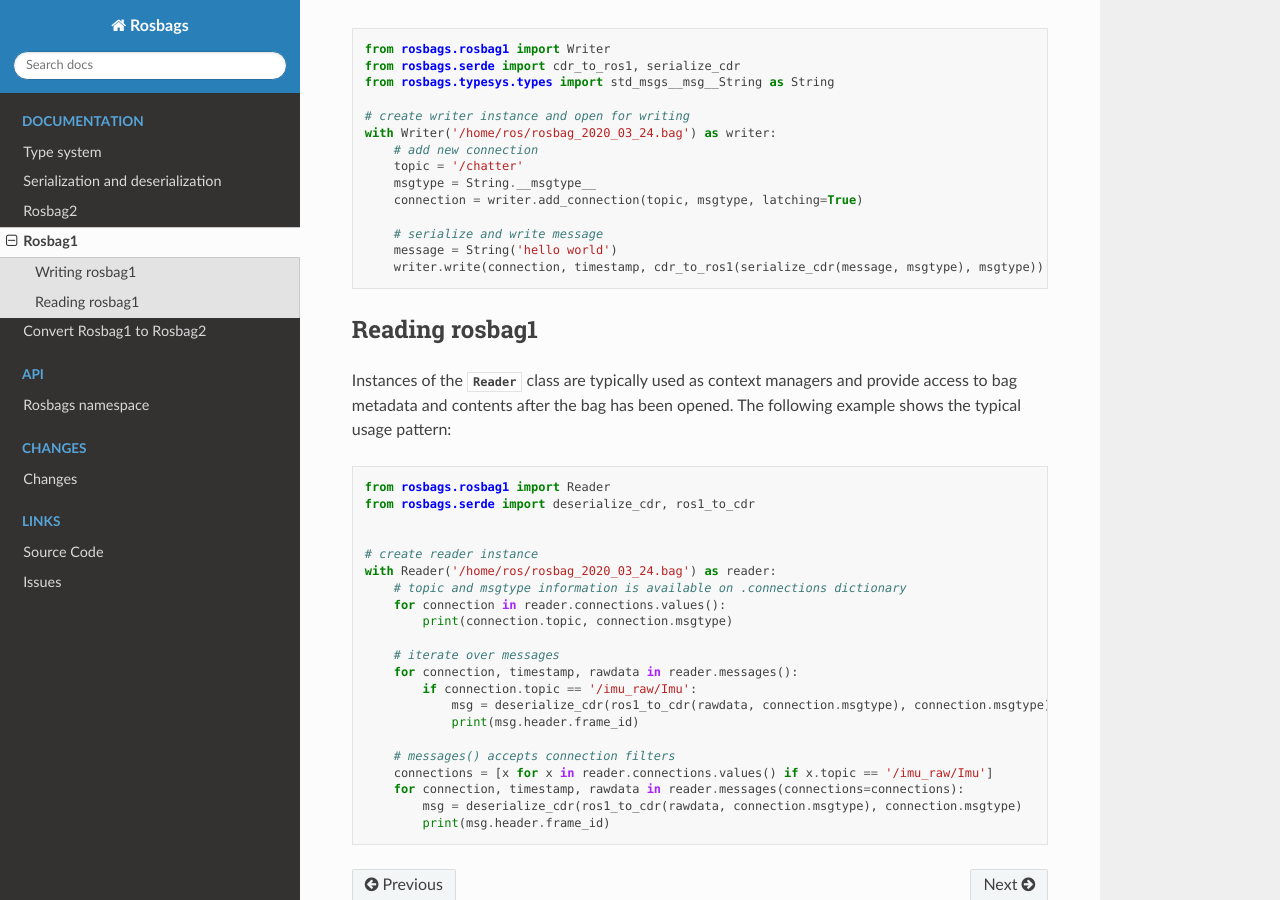
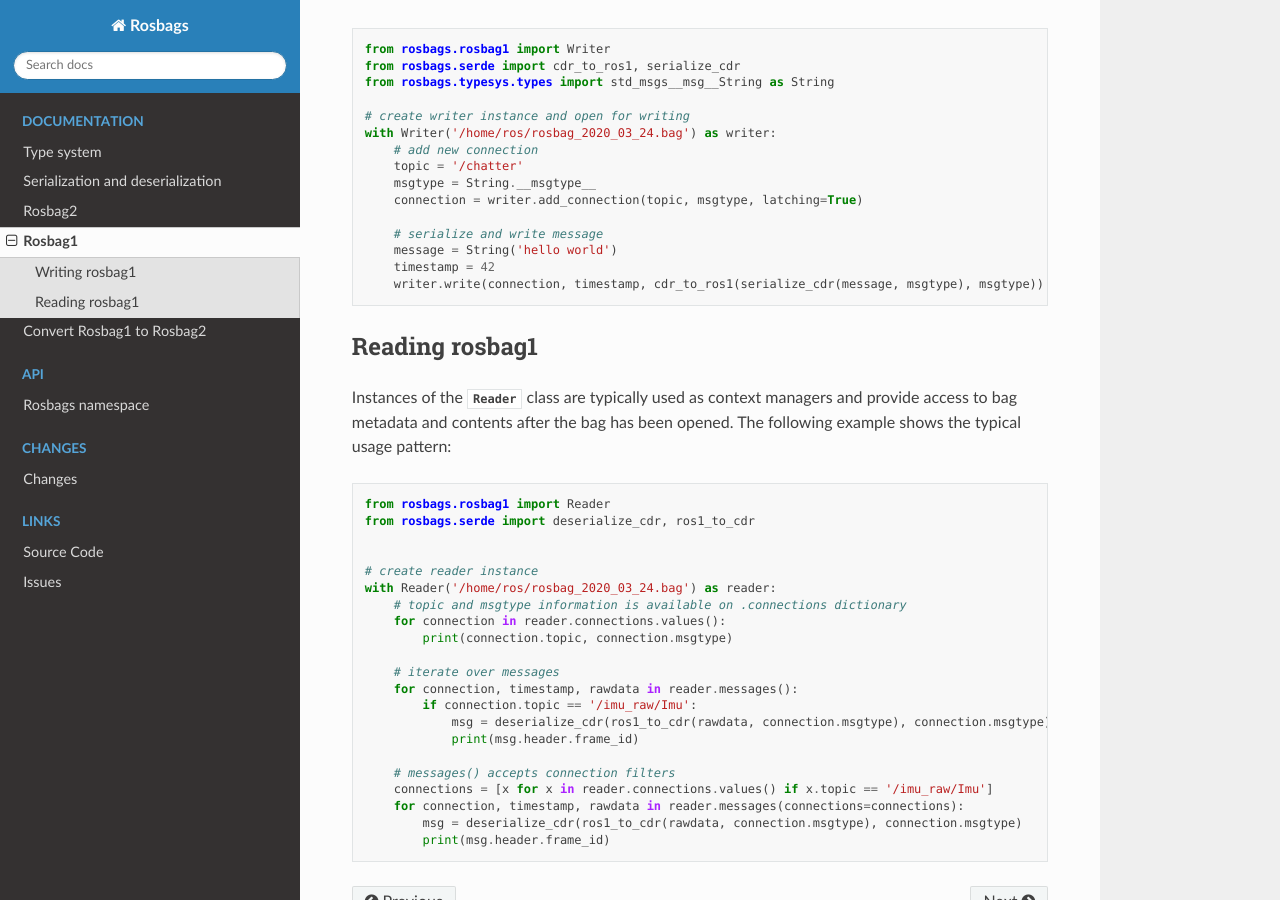
Before and after one commit to rpng/rosbags, a Sphinx documentation site: the page built from docs/topics/rosbag1.rst, in a window 1280 px wide and 900 px high, scrolled down 430 px. Built offline with Sphinx 7.4.7 and the Read the Docs theme 2.0.0, drawn with Linux system fonts in a browser that asks for light colours; pages that are not in the unit, such as notebooks, are missing from menus.

Commit message:
Fix documentation code samples

```diff
--- a/docs/topics/rosbag1.rst
+++ b/docs/topics/rosbag1.rst
@@ -22,6 +22,7 @@ Instances of the :py:class:`Writer <rosbags.rosbag1.Writer>` class can create an
 
        # serialize and write message
        message = String('hello world')
+       timestamp = 42
        writer.write(connection, timestamp, cdr_to_ros1(serialize_cdr(message, msgtype), msgtype))
 
 Reading rosbag1
--- a/docs/topics/rosbag2.rst
+++ b/docs/topics/rosbag2.rst
@@ -37,6 +37,7 @@ Instances of the :py:class:`Writer <rosbags.rosbag2.Writer>` class can create an
        connection = writer.add_connection(topic, msgtype, 'cdr', '')
 
        # serialize and write message
+       timestamp = 42
        message = String('hello world')
        writer.write(connection, timestamp, serialize_cdr(message, msgtype))
 
```
